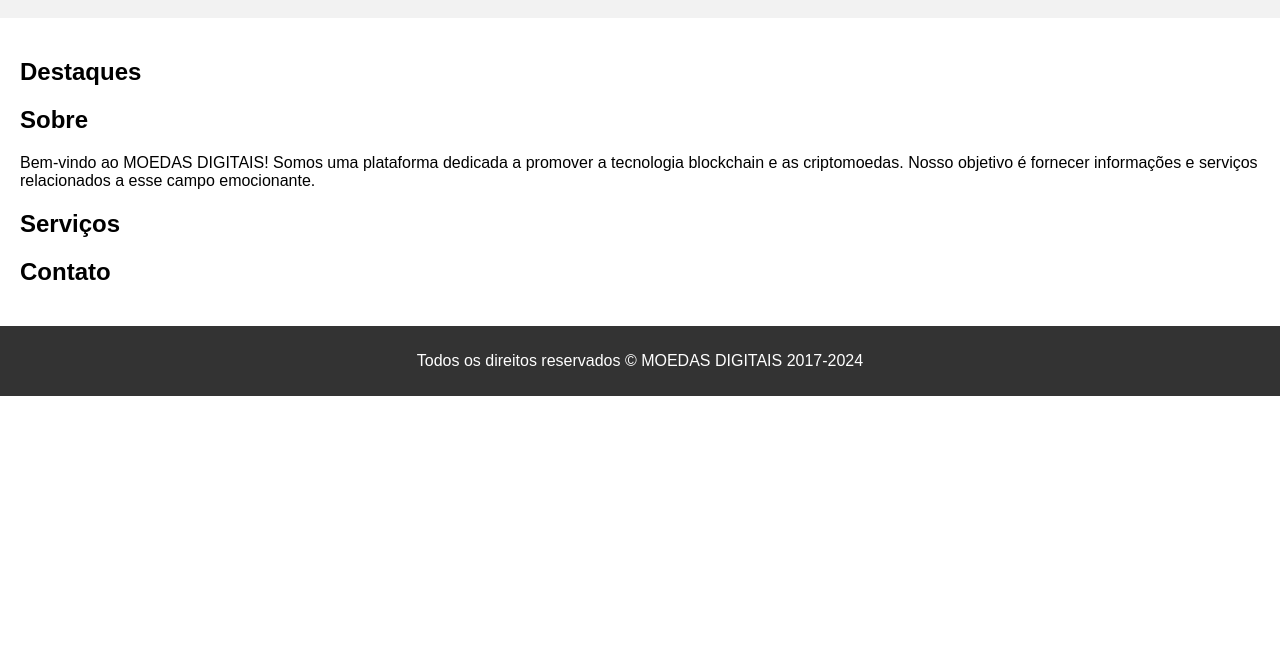
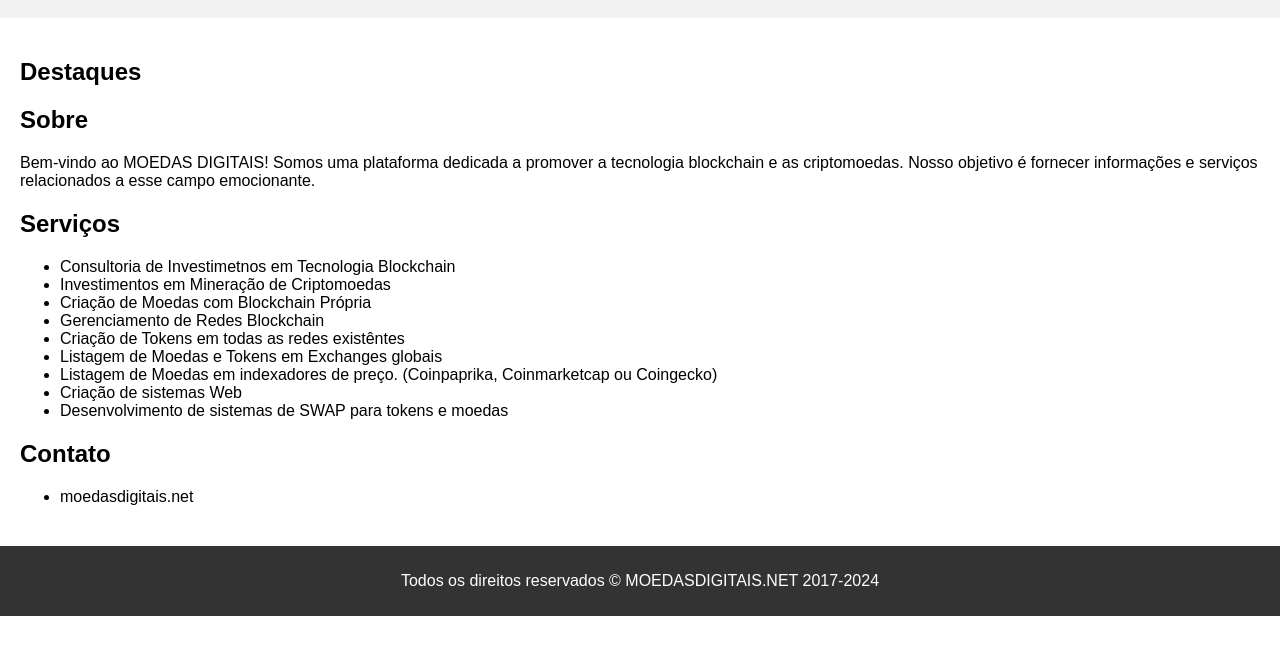
Before and after one commit to moedasdigitais/moedasdigitais.github.io, a plain HTML site: page index.html in a window 1280 px wide. Shown: the part 120-774 px from the top of the page. Drawn offline with Linux system fonts and the light colour scheme; no server answers.

Commit message:
Update index.html

```diff
--- a/index.html
+++ b/index.html
@@ -12,8 +12,8 @@
     <nav>
       <ul>
         <li><a href="#">Início</a></li>
-        <li><a href="#">Sobre</a></li>
-        <li><a href="#">Serviços</a></li>
+        <li><a href="#sobre">Sobre</a></li>
+        <li><a href="#servicos">Serviços</a></li>
         <li><a href="#">Contato</a></li>
       </ul>
     </nav>
@@ -29,26 +29,34 @@
 
     <section id="sobre">
       <h2>Sobre</h2>
-      <p>Bem-vindo ao MOEDAS DIGITAIS! Somos uma plataforma dedicada a promover a tecnologia blockchain e as criptomoedas. Nosso objetivo é fornecer informações e serviços relacionados a esse campo emocionante.</p>
+      <p>Bem-vindo ao MOEDAS DIGITAIS! Somos uma plataforma dedicada a promover a tecnologia blockchain e as criptomoedas.
+        Nosso objetivo é fornecer informações e serviços relacionados a esse campo emocionante.</p>
     </section>
 
     <section id="servicos">
       <h2>Serviços</h2>
       <ul>
-        <!-- Aqui você pode listar os serviços oferecidos usando JavaScript -->
+        <li>Consultoria de Investimetnos em Tecnologia Blockchain</li>
+        <li>Investimentos em Mineração de Criptomoedas</li>
+
+         <li>Criação de Moedas com Blockchain Própria</li>
+         <li>Gerenciamento de Redes Blockchain</li>
+         <li>Criação de Tokens em todas as redes existêntes</li>
+           <li>Listagem de Moedas e Tokens em Exchanges globais</li>
+        <li>Listagem de Moedas em indexadores de preço. (Coinpaprika, Coinmarketcap ou Coingecko)</li>
+             <li>Criação de sistemas Web</li>
+         <li>Desenvolvimento de sistemas de SWAP para tokens e moedas</li>
       </ul>
     </section>
 
     <section id="contato">
       <h2>Contato</h2>
-      <form>
-        <!-- Aqui você pode adicionar um formulário de contato usando JavaScript -->
-      </form>
+      <ul><li>moedasdigitais.net</li></ul>
     </section>
   </main>
 
   <footer>
-    <p>Todos os direitos reservados &copy; MOEDAS DIGITAIS 2017-2024</p>
+    <p>Todos os direitos reservados &copy; MOEDASDIGITAIS.NET 2017-2024</p>
   </footer>
 
   <script src="script.js"></script>
```
